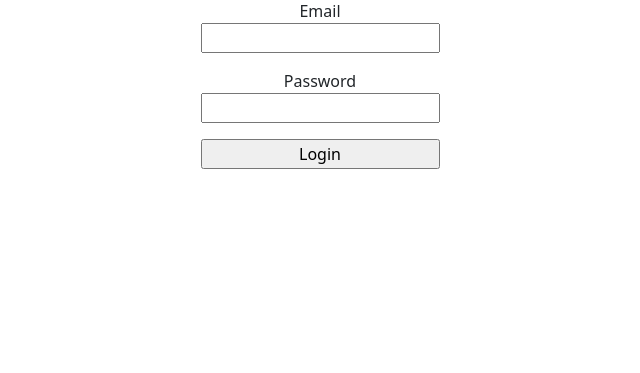
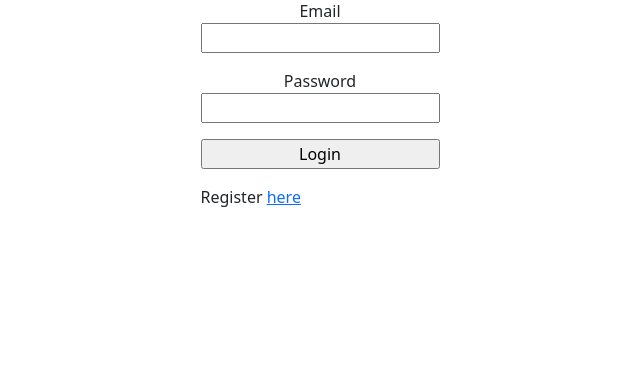
Before and after one commit to DixitSom/Youtube, a Django app: page /login/ in a window 1280 px wide. Shown: the part 127-500 px from the top of the page, without its empty margins (320-960 px from the left). Run offline with Django 3.2, Linux system fonts and the light colour scheme.

Commit message:
Register Page Linked

```diff
--- a/Youtube/main/templates/login.html
+++ b/Youtube/main/templates/login.html
@@ -34,9 +34,11 @@
 
         <!-- Submit Button -->
         <input type="submit" value="Login">
+        <p>Register <a href="{%url 'register'%}">here</a></p>
 
     </form>
     <!-- Login Form Ends here -->
 
+
 </div>
 {% endblock %}
```
